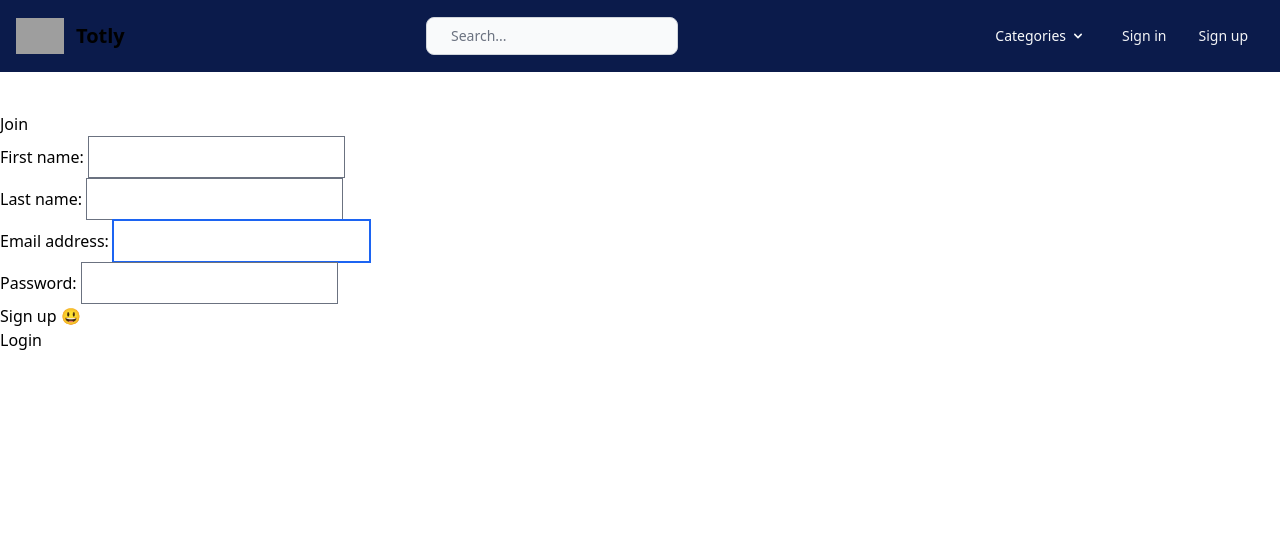
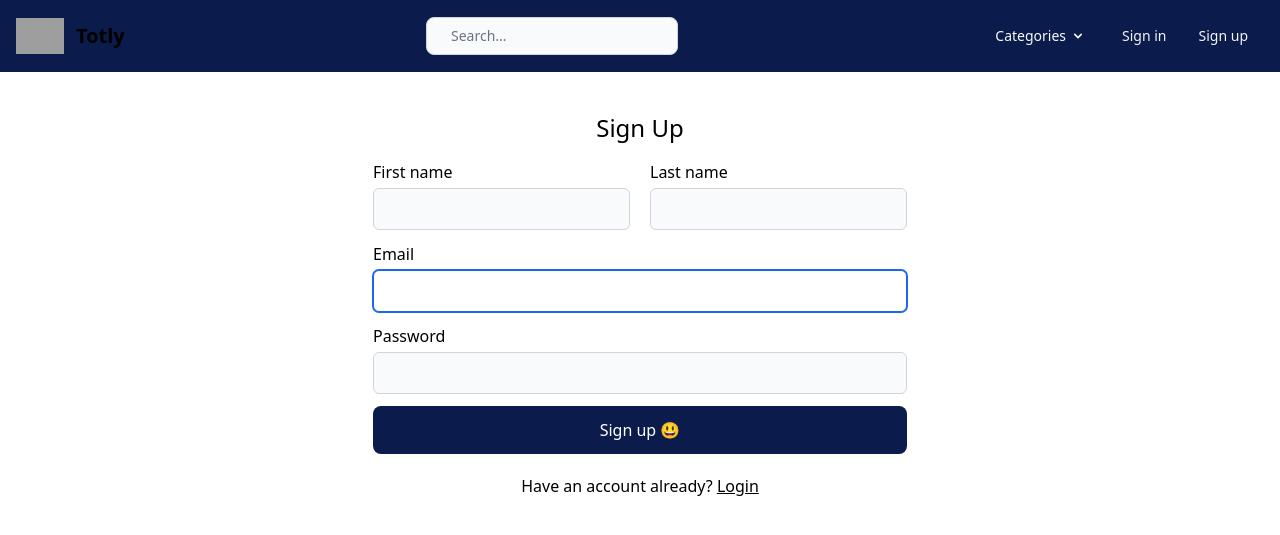
Before and after one commit to hengage/totly, a Django app: page /user/signup/ in a window 1280 px wide. Shown: the top 535 px of the page. Run offline with Django 4.2, Linux system fonts and the light colour scheme; grey boxes are pictures that could not be loaded.

Commit message:
Styles: style signup page:

```diff
--- a/apps/users/templates/account/signup.html
+++ b/apps/users/templates/account/signup.html
@@ -1,20 +1,141 @@
 {% extends '_base.html' %}
-
-
 
 {% block content %}
 
-<h2>Join</h2>
 
-<form  method="post">
-    {% csrf_token %}
+<div class="px-5 smpx-12 md:mt32 md:flex justify-center items-center flex-col">
+    <div class="container-sm mx-auto">
+        <h1 class="text-center text-2xl font-medium">Sign Up</h1>
 
-    {{ form.as_p }}
+        <form
+        id="signup_form"
+        method="POST"
+        novalidate
+        class="w-full mdw2/4 flex justify-center items-center flex-col mt-4"
+        tyle="border: 2px solid yellow;"
+        onsubmit="return validateSignupFormData();"
+        tyle="border: 2px solid black;"
+    >
+            {% csrf_token %}
 
-    <button type="submit"> Sign up &#x1F603; </button>
-</form>
+            <div class="space-y-3 w-full xsm:w-3/4 sm:w3/5 md:w-full xl:w3/5" tyle="border: 2px solid red;">
+                <div class="first-last-name block xsm:flex justify-between gap-0 xsm:space-x-5">
+                    <div class="xsm:basis-full">
+                        <label class="block mb-1" for="id_first_name" pattern='[Bb]anana|[Cc]herry'>
+                            First name
+                        </label>
+                        <input
+                            type="text"
+                            class="rounded-md w-full bg-gray-50 focus:bg-white border-gray-300"
+                            name="first_name"
+                            class="form-control"
+                            maxlength="150"
+                            required
+                            id="id_first_name"
+                            {% if form.is_bound %}
+                                value="{{ form.first_name.value }}"
+                            {% endif %}
+                        >
 
-<a href="{% url 'account_login' %} ">Login</a>
+                        {% for error in form.first_name.errors %}
+                            <div class="text-sm text-red-600">
+                                {{ error }}
+                            </div>
+                        {% endfor %}
+                        <p id="signup-firstname-error-text" class="text-sm text-red-600"></p>
+
+
+                    </div>
+
+                    <div class="xsm:basis-full" tyle="border: 2px dashed blue;">
+                        <label class="block mb-1" for="id_last_name">
+                            Last name
+                        </label>
+                        <input
+                            type="text"
+                            class="rounded-md w-full bg-gray-50 focus:bg-white border-gray-300"
+                            name="last_name"
+                            maxlength="150"
+                            required
+                            id="id_last_name"
+                            {% if form.is_bound %}
+                                value="{{ form.last_name.value }}"
+                            {% endif %}
+                        >
+
+                        {% for error in form.last_name.errors %}
+                            <div class="text-sm text-red-600">
+                                {{ error }}
+                            </div>
+                        {% endfor %}
+                        <p id="signup-lastname-error-text" class="text-sm text-red-600"></p>
+                    </div>
+                </div>
+
+                <div class="" tyle="border: 2px dashed blue;">
+                    <label class="block mb-1" for="id_email">
+                        Email
+                    </label>
+                    <input
+                        type="email"
+                        class="rounded-md w-full bg-gray-50 focus:bg-white border-gray-300"
+                        name="email"
+                        maxlength="254"
+                        autofocus required
+                        id="id_email"
+                        {% if form.is_bound %}
+                            value="{{ form.email.value }}"
+                        {% endif %}
+                    >
+
+                    {% for error in form.email.errors %}
+                    <div class="text-sm text-red-600">
+                        {{ error }}
+                    </div>
+                    {% endfor %}
+                    <p id="signup-email-error-text" class="text-sm text-red-600"></p>
+                </div>
+
+                <div class="" tyle="border: 2px dashed blue;">
+                    <label class="block mb-1" for="id_password1">
+                        Password
+                    </label>
+                    <input
+                        class="rounded-md w-full bg-gray-50 focus:bg-white border-gray-300"
+                        type="password"
+                        name="password1"
+                        required
+                        id="id_password1"
+                    >
+
+                    {% for error in form.password1.errors %}
+                    <div class="text-sm text-red-600">
+                        {{ error }}
+                    </div>
+                    {% endfor %}
+                    <p id="signup-password-error-text" class="text-sm text-red-600"></p>
+                </div>
+
+            {% if redirect_field_value %}
+                <input type="hidden" name="{{ redirect_field_name }}" value="{{ redirect_field_value }}" />
+            {% endif %}
+
+            <button
+                type="submit"
+                class="bg-primary-color text-white px-4 py-3 w-full
+                rounded-lg mt-4 ease-in-out delay-150 hover:bg-button-hover duration-700"
+            >
+                Sign up &#x1F603;
+            </button>
+        </div>
+        </form>
+    </div>
+
+    <p class="mt-5 text-center">Have an account already?
+    <a class="underline"  href="{% url 'account_login' %} ">Login</a>
+    </p>
+
+</div>
 
 
 {% endblock content %}
--- a/static/src/output.css
+++ b/static/src/output.css
@@ -1200,6 +1200,10 @@ input:checked + .toggle-bg {
   margin-top: 1.25rem;
 }
 
+.mt-12 {
+  margin-top: 3rem;
+}
+
 .block {
   display: block;
 }
@@ -1453,6 +1457,10 @@ input:checked + .toggle-bg {
 
 .justify-around {
   justify-content: space-around;
+}
+
+.gap-0 {
+  gap: 0px;
 }
 
 .space-x-4 > :not([hidden]) ~ :not([hidden]) {
@@ -2277,6 +2285,26 @@ input:checked + .toggle-bg {
   --tw-ring-color: rgb(75 85 99 / var(--tw-ring-opacity));
 }
 
+@media (min-width: 520px) {
+  .xsm\:flex {
+    display: flex;
+  }
+
+  .xsm\:w-3\/4 {
+    width: 75%;
+  }
+
+  .xsm\:basis-full {
+    flex-basis: 100%;
+  }
+
+  .xsm\:space-x-5 > :not([hidden]) ~ :not([hidden]) {
+    --tw-space-x-reverse: 0;
+    margin-right: calc(1.25rem * var(--tw-space-x-reverse));
+    margin-left: calc(1.25rem * calc(1 - var(--tw-space-x-reverse)));
+  }
+}
+
 @media (min-width: 640px) {
   .sm\:block {
     display: block;
@@ -2296,6 +2324,10 @@ input:checked + .toggle-bg {
 
   .sm\:w-3\/6 {
     width: 50%;
+  }
+
+  .sm\:w-3\/5 {
+    width: 60%;
   }
 
   .sm\:grid-cols-2 {
@@ -2330,6 +2362,11 @@ input:checked + .toggle-bg {
   .sm\:px-10 {
     padding-left: 2.5rem;
     padding-right: 2.5rem;
+  }
+
+  .sm\:px-12 {
+    padding-left: 3rem;
+    padding-right: 3rem;
   }
 
   .sm\:text-center {
@@ -2423,6 +2460,10 @@ input:checked + .toggle-bg {
     width: 60%;
   }
 
+  .md\:w-2\/4 {
+    width: 50%;
+  }
+
   .md\:flex-row {
     flex-direction: row;
   }
@@ -2574,6 +2615,10 @@ input:checked + .toggle-bg {
     width: 50%;
   }
 
+  .xl\:w-3\/5 {
+    width: 60%;
+  }
+
   .xl\:px-16 {
     padding-left: 4rem;
     padding-right: 4rem;
```
